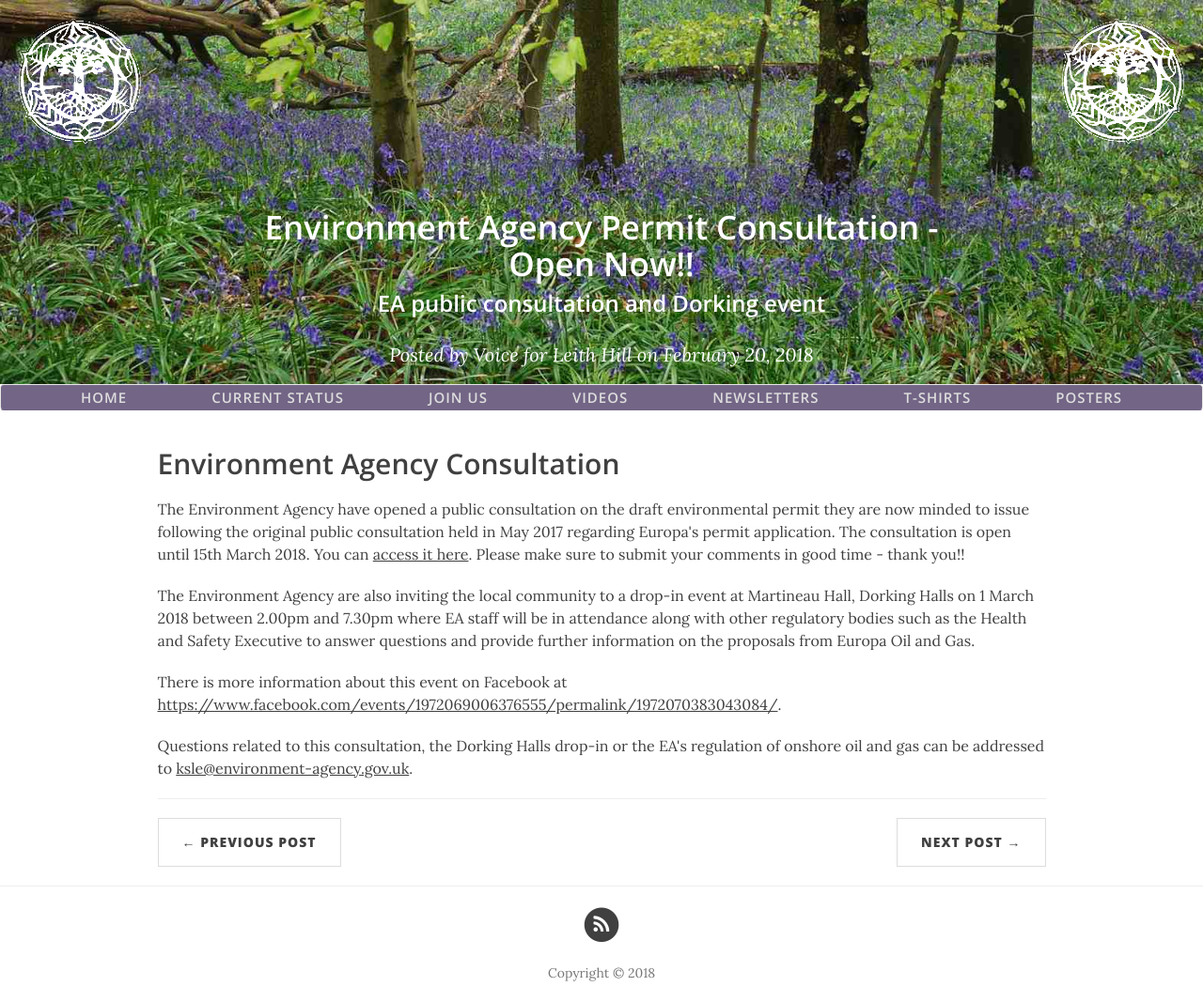
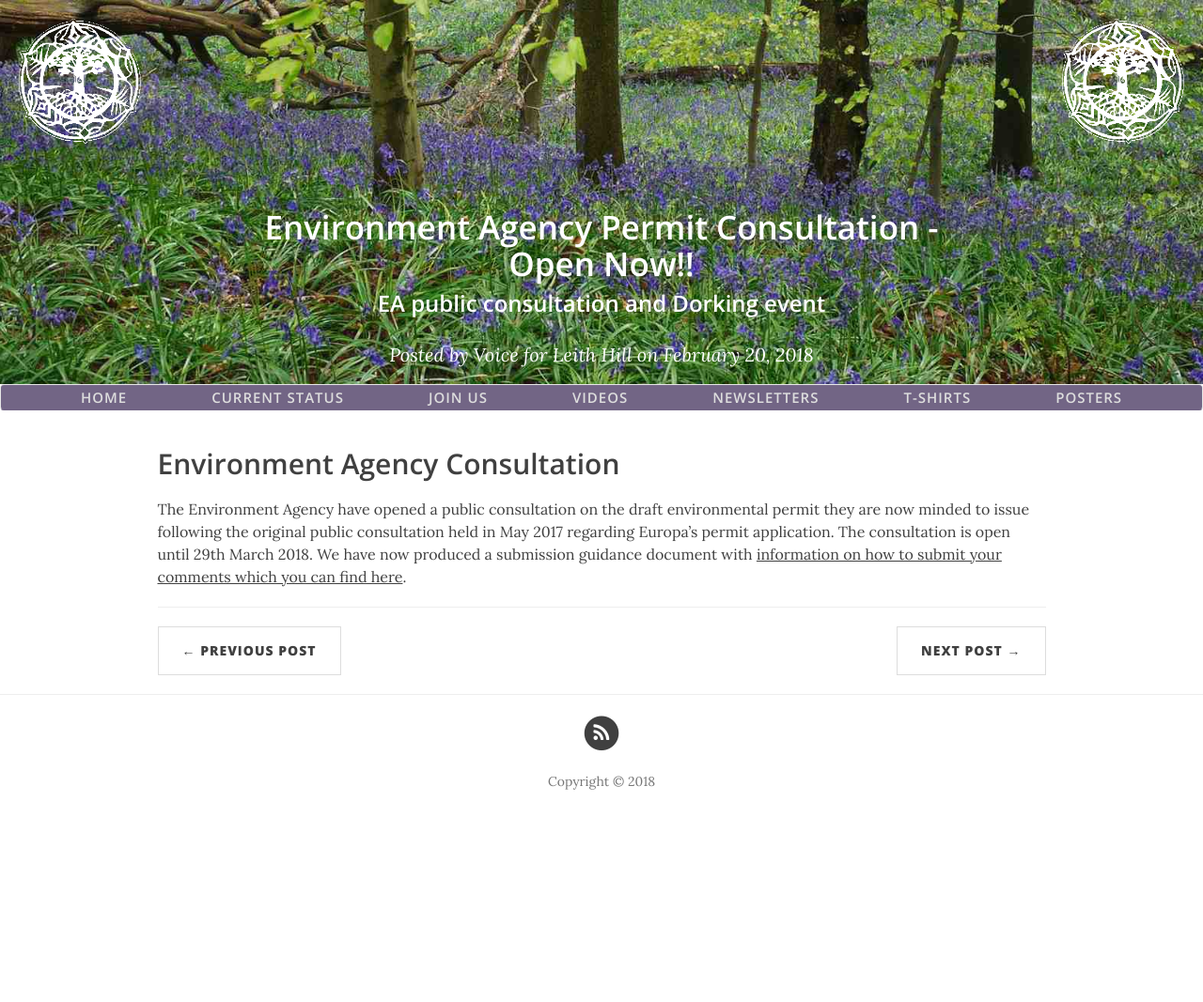
Before and after one commit to voiceforleithhill/v4lh-site-gen, a Jekyll site: the page built from _posts/2018-02-20-ea-consultation.markdown, in a window 1280 px wide. Shown: the whole page at 94% size. Built offline with Jekyll 4.4.1, drawn with Linux system fonts in a browser that asks for light colours; nearby versions of some CDN libraries; after the commit the page ends 900 px from its top, so only the background shows below that.

Commit message:
Content updates

```diff
--- a/_posts/2018-02-20-ea-consultation.markdown
+++ b/_posts/2018-02-20-ea-consultation.markdown
@@ -7,13 +7,6 @@
 header-img: "img/banner.jpg"
 ---
 
-<h2>Environment Agency Consultation</h2>
+## Environment Agency Consultation
 
-<p>The Environment Agency have opened a public consultation on the draft environmental permit they are now minded to issue following the original public consultation held in May 2017 regarding Europa's permit application. The consultation is open until 15th March 2018. You can <a href="https://consult.environment-agency.gov.uk/psc/rh6-6hn-europa-oil-and-gas-limited/" target="_blank">access it here</a>. Please make sure to submit your comments in good time - thank you!!</p>
-
-<p>The Environment Agency are also inviting the local community to a drop-in event at Martineau Hall, Dorking Halls on 1 March 2018 between 2.00pm and 7.30pm where EA staff will be in attendance along with other regulatory bodies such as the Health and Safety Executive to answer questions and provide further information on the proposals from Europa Oil and Gas.</p>
-
-<p>There is more information about this event on Facebook at <a href="https://www.facebook.com/events/1972069006376555/permalink/1972070383043084/" target="_blank">https://www.facebook.com/events/1972069006376555/permalink/1972070383043084/</a>.</p>
-
-
-<p>Questions related to this consultation, the Dorking Halls drop-in or the EA's regulation of onshore oil and gas can be addressed to <a href="mailto:ksle@environment-agency.gov.uk">ksle@environment-agency.gov.uk</a>.
+The Environment Agency have opened a public consultation on the draft environmental permit they are now minded to issue following the original public consultation held in May 2017 regarding Europa's permit application. The consultation is open until 29th March 2018. We have now produced a submission guidance document with [information on how to submit your comments which you can find here](/2018/03/23/ea-guidance/).
```
